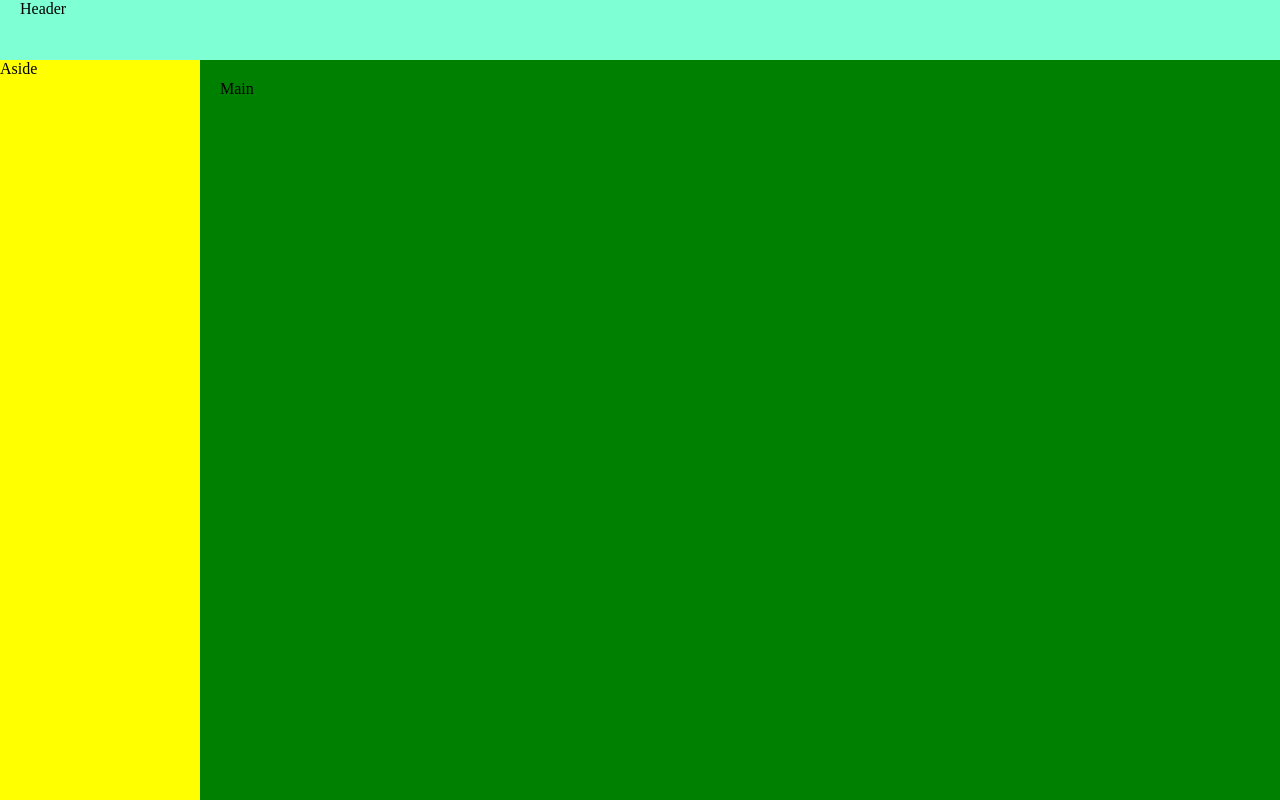
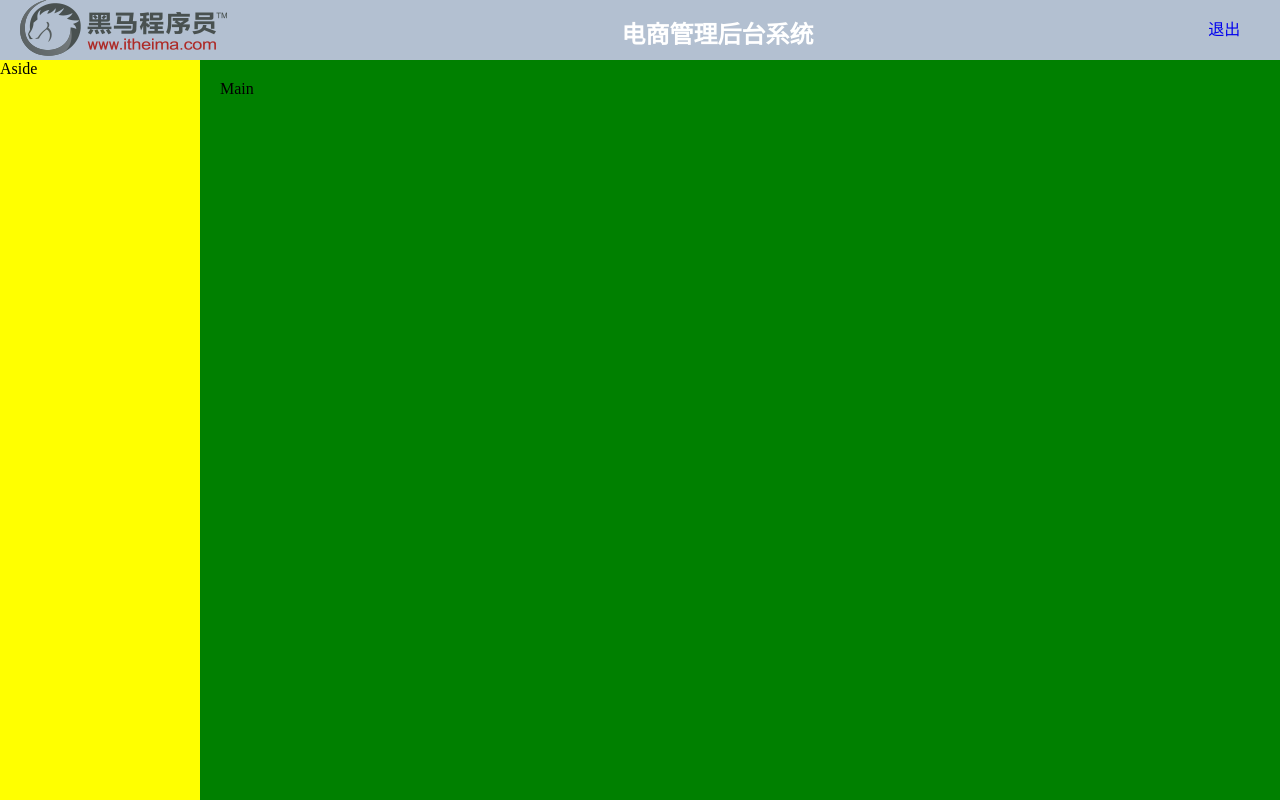
Before and after one commit to zhaoyongji11/shoping64, a Vue app: page /#/ in a window 1280 px wide. Built offline with nearby package versions, Linux system fonts and the light colour scheme.

Commit message:
头部调整

```diff
--- a/src/components/home.vue
+++ b/src/components/home.vue
@@ -1,6 +1,18 @@
 <template>
   <el-container class="container">
-    <el-header>Header</el-header>
+    <el-header>
+      <el-row>
+        <el-col :span="4">
+          <img src="@/assets/logo.png" alt="图片加载失败">
+        </el-col>
+        <el-col :span="19" class="middle">
+         <h2>电商管理后台系统</h2>
+        </el-col>
+        <el-col :span="1">
+        <a href="#" class="logout">退出</a>
+        </el-col>
+      </el-row>
+    </el-header>
     <el-container>
       <el-aside
         width="200px"
@@ -18,7 +30,7 @@ export default {};
 <style>
 .container {
   height: 100%;
-  background-color: aquamarine;
+  background-color: #B3c0D1;
 }
 .aside {
   background-color: yellow;
@@ -26,4 +38,13 @@ export default {};
 .main {
   background-color: green;
 }
+.middle{
+    line-height: 30px;
+    text-align: center;
+    color: #fff;
+}
+.logout{
+    line-height: 60px;
+    text-decoration: none;
+}
 </style>
```
Also changed, not shown: src/assets/logo.png (added).
